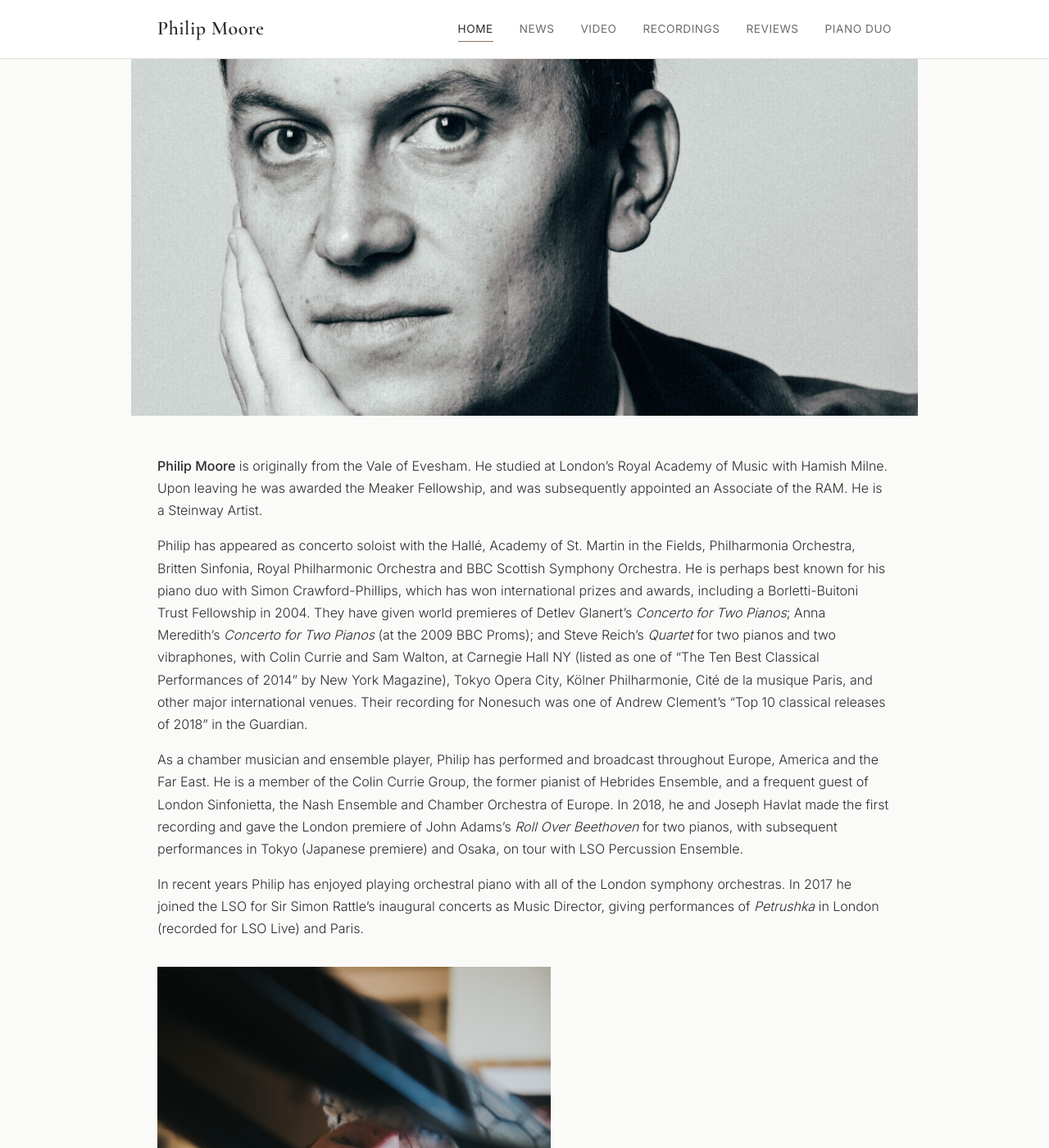
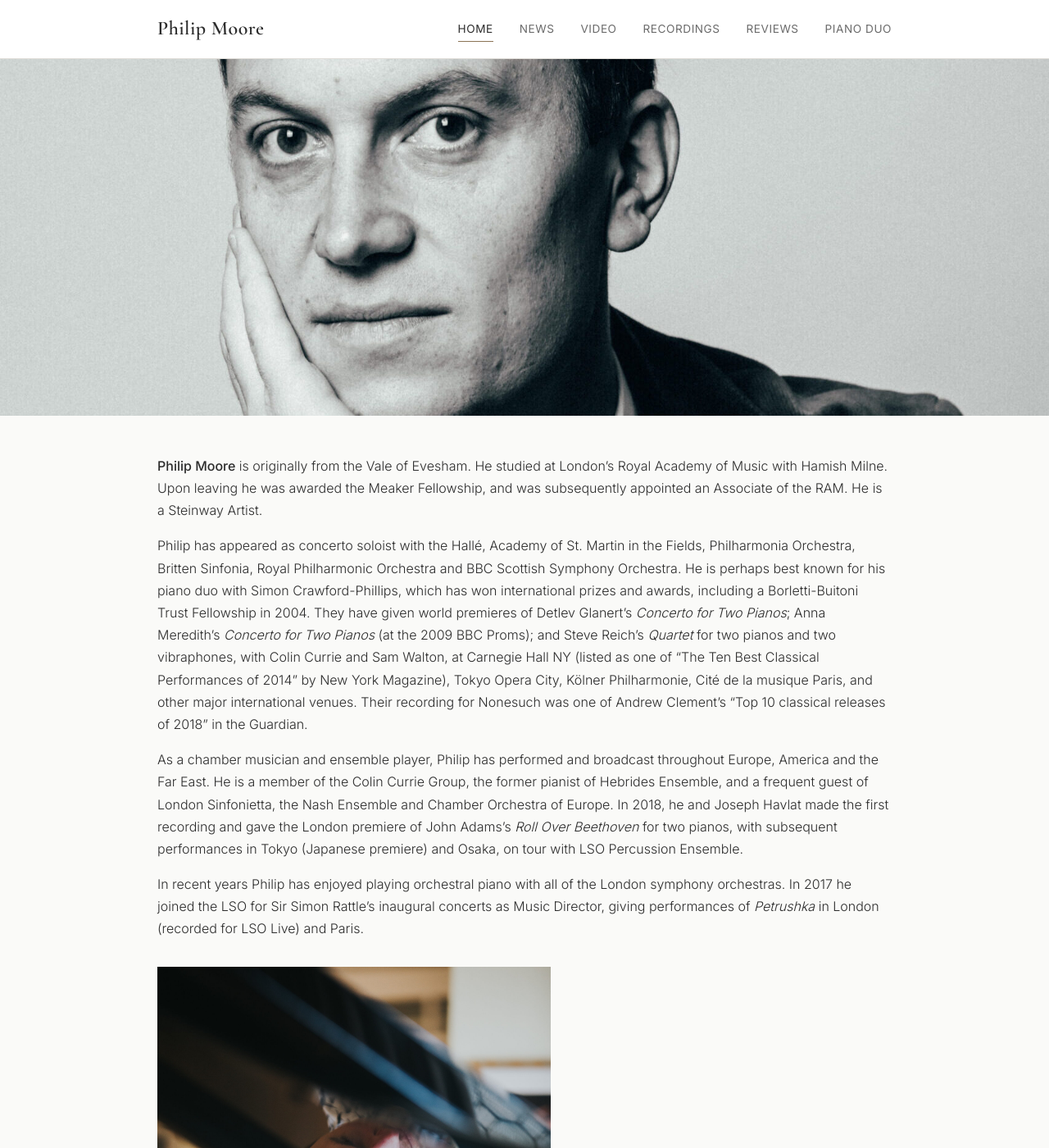
Before and after one commit to petemoore/philipmoorepianist.co.uk, a Jekyll site: the page built from index.md, in a window 1280 px wide and 1400 px high. Shown: the whole window at 82% size. Built offline with Jekyll 4.4.1, drawn with Linux system fonts in a browser that asks for light colours.

Commit message:
Fix banner horizontal cropping — remove overflow-x:hidden from main
The overflow-x:hidden on main was clipping the hero banner which uses
width:100vw to break out of the 960px container. The main img max-width
rule prevents content images from overflowing, so overflow-x:hidden
is no longer needed.

Co-Authored-By: Claude Opus 4.6 (1M context) <noreply@anthropic.com>

```diff
--- a/assets/css/style.css
+++ b/assets/css/style.css
@@ -109,7 +109,6 @@ main {
   max-width: var(--max-width);
   margin: 0 auto;
   padding: 3rem 2rem 4rem;
-  overflow-x: hidden;
 }
 
 /* Prevent content images from overflowing, but not hero banners */
```
